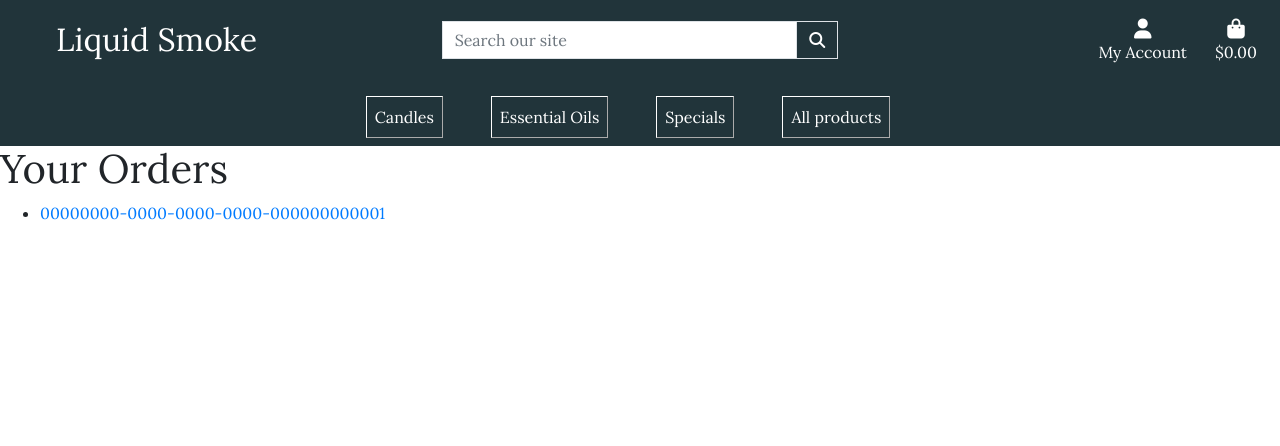
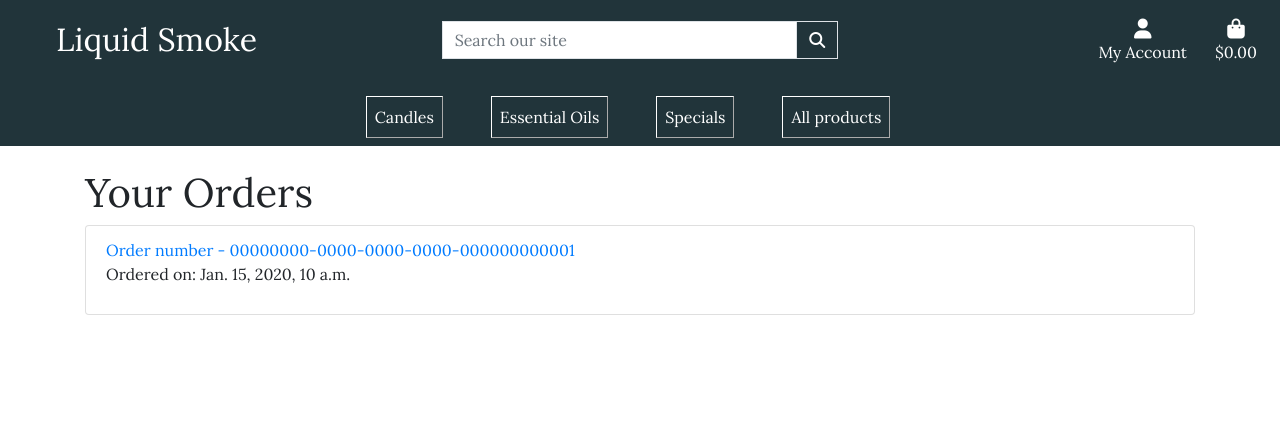
Before and after one commit to EddieStn/liquid-smoke, a Django app: page /checkout/orders/ in a window 1280 px wide. Shown: the top 446 px of the page. Run offline with Django 3.2, Linux system fonts and the light colour scheme; a user stored in the database is signed in; tables that the repository leaves empty hold one stand-in row (values such as "Sample post"); some libraries are stand-ins or nearby versions.

Commit message:
Create orders page for order history

```diff
--- a/checkout/templates/checkout/orders.html
+++ b/checkout/templates/checkout/orders.html
@@ -1,14 +1,19 @@
 {% extends 'base.html' %}
 
 {% block content %}
+  <div class="container mt-4">
     <h1>Your Orders</h1>
     {% if orders %}
-    <ul>
+      <ul class="list-group">
         {% for order in orders %}
-        <li><a href="{% url 'order_detail' order.order_number %}">{{ order.order_number }}</a></li>
+          <li class="list-group-item">
+            <a href="{% url 'order_detail' order.order_number %}">Order number - {{ order.order_number }}</a>
+            <p>Ordered on: {{ order.created_at }}</p>
+          </li>
         {% endfor %}
       </ul>
     {% else %}
-    <p>You have no orders.</p>
+      <p class="mt-4">You have no orders.</p>
     {% endif %}
+  </div>
 {% endblock %}
```
Also changed, not shown: checkout/templates/checkout/order_detail.html (+11 -0 lines), README.md. Lines whose indentation alone changed are shown as unchanged.
